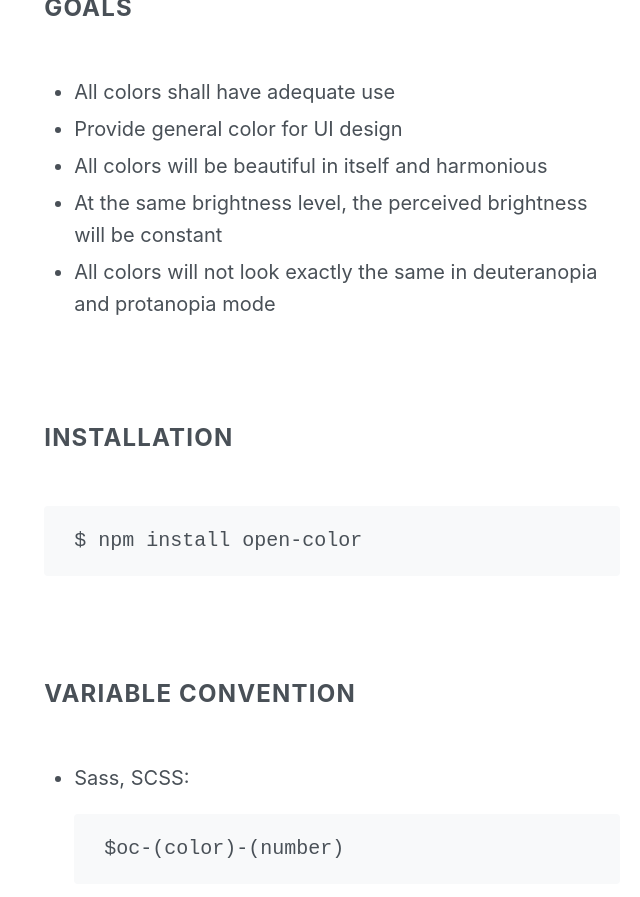
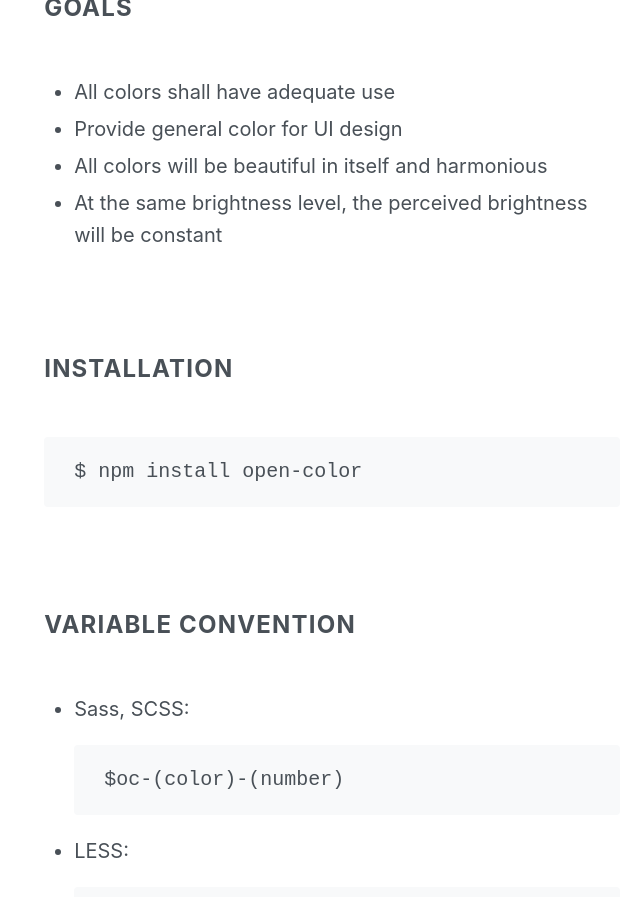
Before and after one commit to yeun/open-color, a Jekyll site: the page built from docs/documents.html, in a window 1280 px wide and 900 px high, scrolled down 464 px. Shown: the top 897 px of the window, without its empty margins (327-967 px from the left). Built offline with Jekyll 4.4.1, drawn with Linux system fonts in a browser that asks for light colours; nearby versions of some CDN libraries; library files that are not in the unit come from our copies; comment, search, counter and statistics services are not loaded.

Commit message:
Remove explanations about deuteranopia and protanopia.

```diff
--- a/docs/_layouts/default.html
+++ b/docs/_layouts/default.html
@@ -66,7 +66,6 @@
               <ul class="nav-menus">
                 <li><a class="nav-menu" href="{{ site.baseurl }}/gray-color.html">Gray Color</a></li>
                 <li><a class="nav-menu" href="{{ site.baseurl }}/chromatic-colors.html">Chromatic Color</a></li>
-                <li><a class="nav-menu" href="{{ site.baseurl }}/color-blindness.html">Color Blindness</a></li>
               </ul>
             </li>
             <li class="nav-menus-group">
--- a/docs/documents.html
+++ b/docs/documents.html
@@ -11,7 +11,6 @@ layout: default
         <li>Provide general color for UI design</li>
         <li>All colors will be beautiful in itself and harmonious</li>
         <li>At the same brightness level, the perceived brightness will be constant</li>
-        <li>All colors will not look exactly the same in deuteranopia and protanopia mode</li>
       </ul>
     </div>
   </section>
```
Also changed, not shown: README.md.
